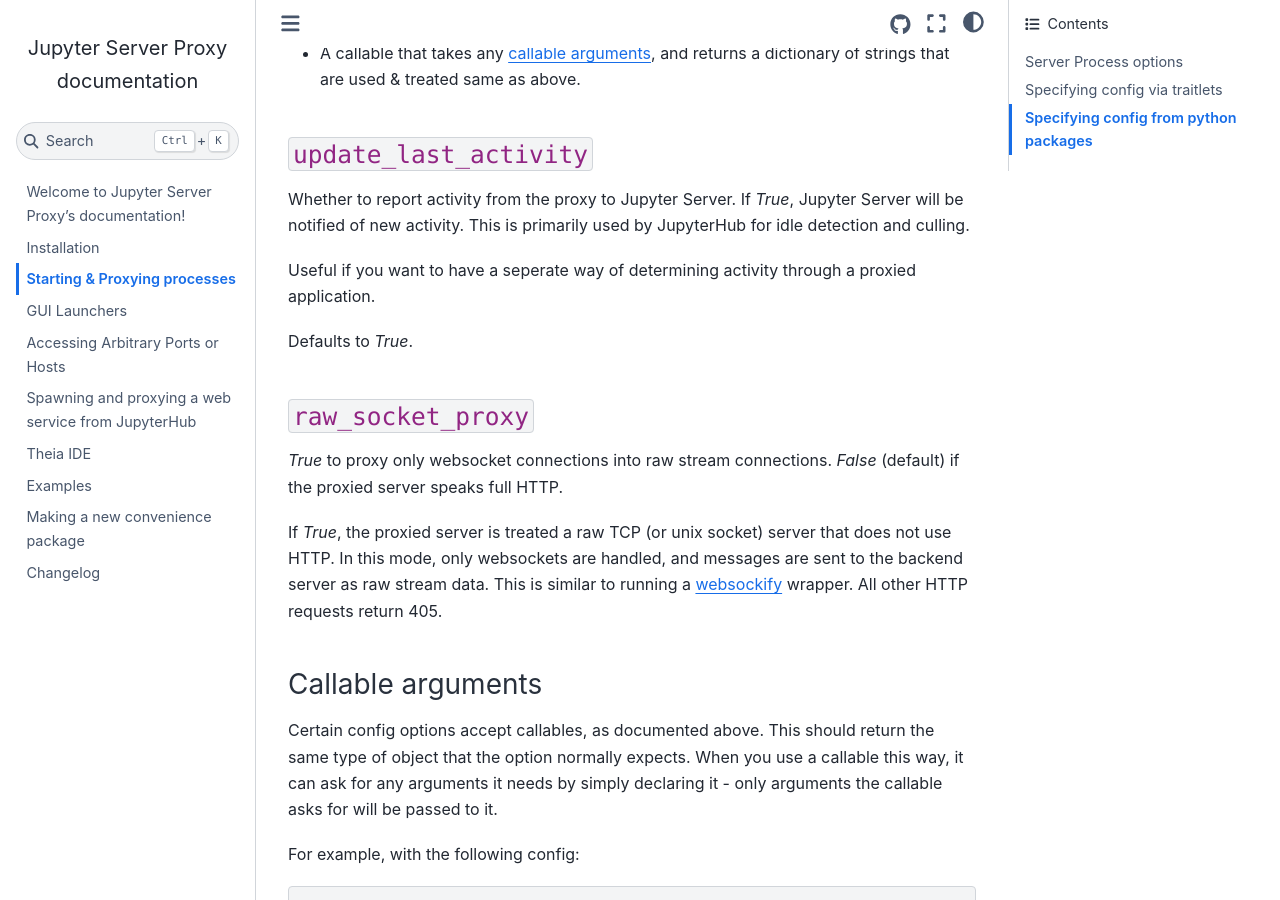
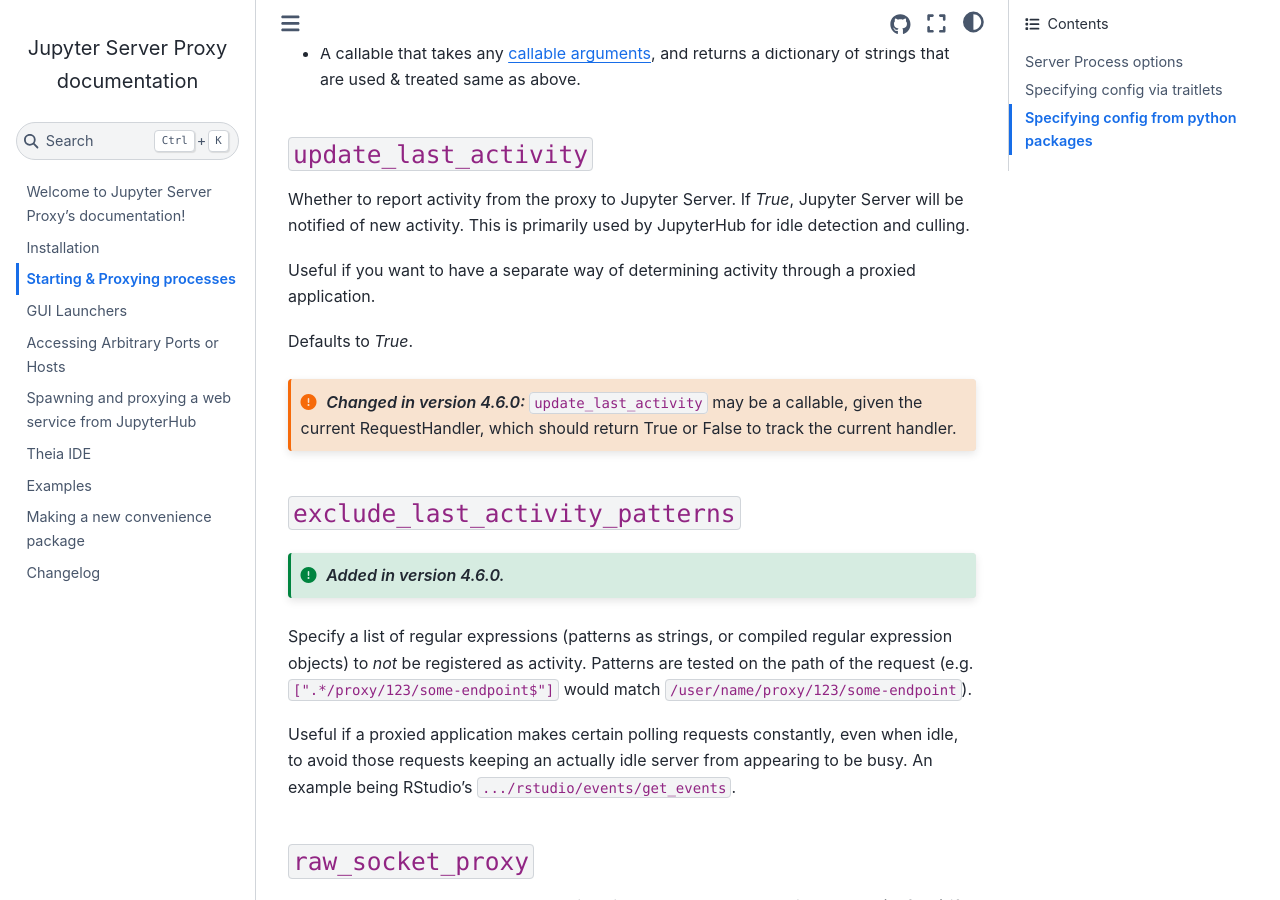
Before and after one commit to jupyterhub/jupyter-server-proxy, a Sphinx documentation site: the page built from docs/source/server-process.md, in a window 1280 px wide and 900 px high, scrolled down 3627 px. Built offline with Sphinx 7.4.7 and the Sphinx Book theme 1.1.4, drawn with Linux system fonts in a browser that asks for light colours.

Commit message:
Add exclude_last_activity_patterns to exclude
allows for excluding certain endpoints from activity that might keep the server alive
even when it's really idle.

and allow update_last_activity to be a callable

````diff
--- a/docs/source/server-process.md
+++ b/docs/source/server-process.md
@@ -161,10 +161,29 @@
 Whether to report activity from the proxy to Jupyter Server. If _True_, Jupyter Server
 will be notified of new activity. This is primarily used by JupyterHub for idle detection and culling.
 
-Useful if you want to have a seperate way of determining activity through a
+Useful if you want to have a separate way of determining activity through a
 proxied application.
 
 Defaults to _True_.
+
+```{versionchanged} 4.6.0
+`update_last_activity` may be a callable, given the current RequestHandler,
+which should return True or False to track the current handler.
+```
+
+### `exclude_last_activity_patterns`
+
+```{versionadded} 4.6.0
+
+```
+
+Specify a list of regular expressions (patterns as strings, or compiled regular expression objects)
+to _not_ be registered as activity.
+Patterns are tested on the path of the request (e.g. `[".*/proxy/123/some-endpoint$"]` would match `/user/name/proxy/123/some-endpoint`).
+
+Useful if a proxied application makes certain polling requests constantly, even when idle,
+to avoid those requests keeping an actually idle server from appearing to be busy.
+An example being RStudio's `.../rstudio/events/get_events`.
 
 (server-process:callable-arguments)=
 
````
Also changed, not shown: 1 other file.
